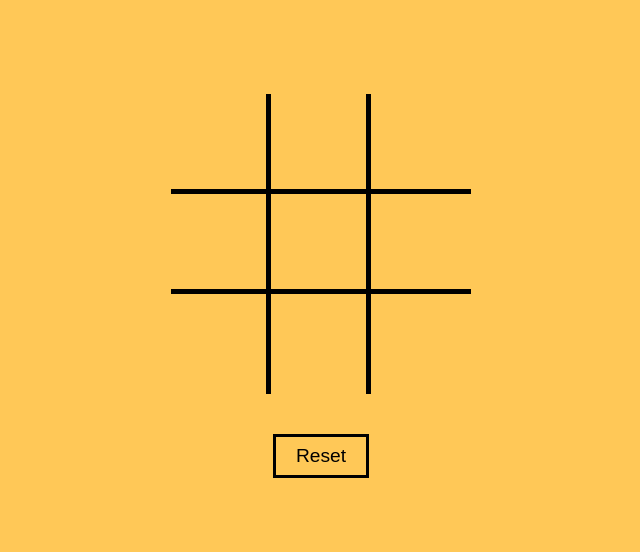
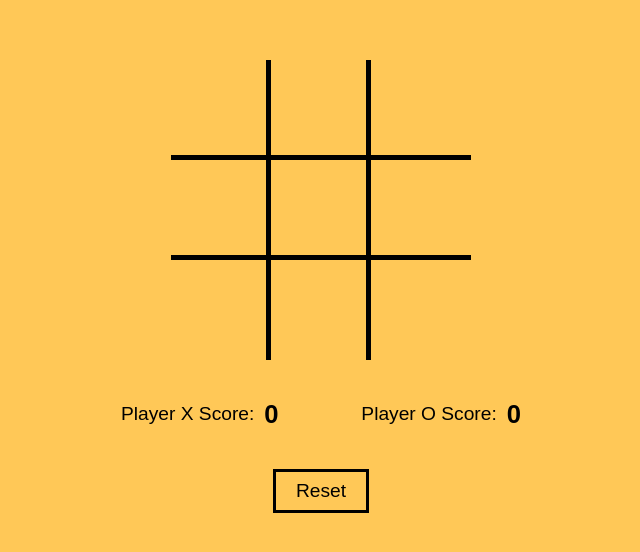
Before and after one commit to mhmdhussein377/Tic-Tac-Toe, a plain HTML site: page index.html in a window 1280 px wide. Shown: the part 134-686 px from the top of the page, without its empty margins (319-959 px from the left). Drawn offline with Linux system fonts and the light colour scheme.

Commit message:
implemented the scoring feature

```diff
--- a/index.html
+++ b/index.html
@@ -19,6 +19,10 @@
         <div class="cell"></div>
         <div class="cell"></div>
     </div>
+    <div class="scores">
+        <div class="playerxScore">Player X Score: <span class="xScore"></span></div>
+        <div class="playeroSore">Player O Score: <span class="oScore"></span></div>
+    </div>
     <div><button id="reset">Reset</button></div>
     <script src="./script/script.js"></script>
 </body>
--- a/script/script.js
+++ b/script/script.js
@@ -2,12 +2,14 @@ let board = document.querySelector('.board');
 let cells = document.querySelectorAll(".cell");
 let reset = document.querySelector("#reset");
 let winnerDiv = document.querySelector(".winner");
+let playerxScoreSpan = document.querySelector(".xScore");
+let playeroScoreSpan = document.querySelector(".oScore");
 cells = Array.from(cells);
 
 let currentPlayer = "X";
 let winner = "";
 let playerxScore = 0;
-let playeroScroe = 0;
+let playeroScore = 0;
 let winConditions = [
     [
         0, 1, 2
@@ -33,6 +35,9 @@ let winConditions = [
     [2, 4, 6]
 ];
 
+playerxScoreSpan.innerText = playerxScore;
+playeroScoreSpan.innerText = playeroScore;
+
 function checkWinner() {
     for (let i = 0; i < winConditions.length; i++) {
         if (cells[winConditions[i][0]].innerText != "" && cells[winConditions[i][0]].innerText === cells[winConditions[i][1]].innerText && cells[winConditions[i][1]].innerText === cells[winConditions[i][2]].innerText) {
@@ -40,6 +45,10 @@ function checkWinner() {
             highlightCells([winConditions[i][0], winConditions[i][1], winConditions[i][2]
             ]);
             winnerDiv.innerText = `Player ${currentPlayer} Won`
+
+            currentPlayer == "X" ? playerxScore += 1 : playeroScore += 1;
+            playerxScoreSpan.innerText = playerxScore;
+            playeroScoreSpan.innerText = playeroScore;
         }
     }
 };
--- a/style/style.css
+++ b/style/style.css
@@ -61,3 +61,22 @@ body {
     font-size: 1.2rem;
     cursor: pointer;
 }
+
+.scores {
+    width: 400px;
+    display: flex;
+    align-items: center;
+    justify-content: space-between;
+}
+
+.scores div {
+    font-size: 1.2rem;
+    display: flex;
+    align-items: center;
+    gap: 10px;
+}
+
+.scores span {
+    font-size: 1.6rem;
+    font-weight: bold;
+}
```
